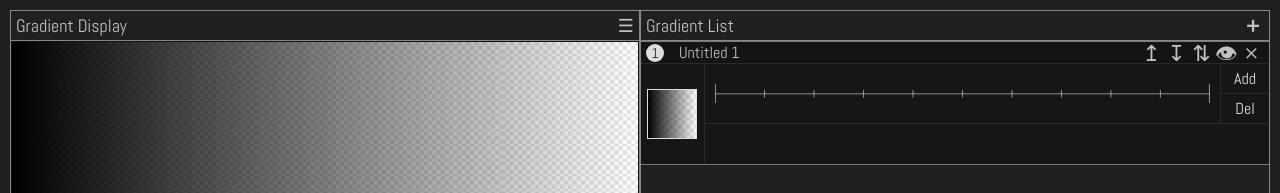
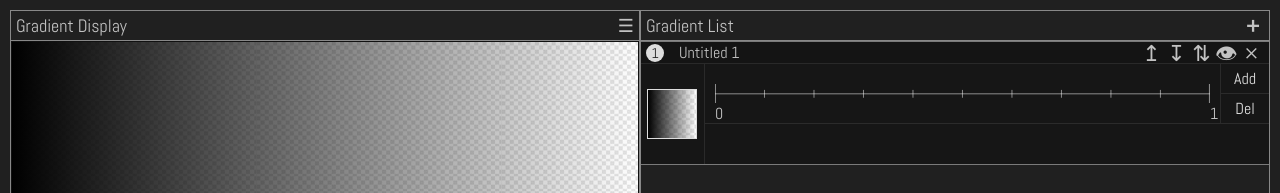
Before and after one commit to tschiboka/colorpicker, a React (Create React App) app: page / in a window 1280 px wide. Shown: the top 193 px of the page. Built offline with nearby package versions, Linux system fonts and the light colour scheme.

Commit message:
render thumbs if non repeating grad

```diff
--- a/src/Components/GradientField/GradientField.js
+++ b/src/Components/GradientField/GradientField.js
@@ -119,7 +119,7 @@ export default class GradientField extends Component {
                     </div>
 
                     <div className="GradientField__settings">
-                        <GradientSlider />
+                        <GradientSlider gradient={this.props.gradient} />
 
                         <div className="GradientField__button-box"></div>
                     </div>
--- a/src/Components/GradientSlider/GradientSlider.js
+++ b/src/Components/GradientSlider/GradientSlider.js
@@ -21,6 +21,21 @@ export default class GradientSlider extends Component {
 
 
 
+    renderThumbs() {
+        const getThumbPosition = colorStopAt => {
+            if (!this.props.gradient.repeating) return `${colorStopAt.stop}%`;
+        }
+
+        return this.props.gradient.colors.map((colorStop, i) => (
+            <div
+                key={`colorStopThumb${i}`}
+                style={{ left: getThumbPosition(colorStop) }}
+            >{i}</div>
+        ));
+    }
+
+
+
     render() {
         return (
             <div className="GradientSlider">
@@ -29,7 +44,9 @@ export default class GradientSlider extends Component {
 
                     <div className="GradientSlider__ruler-box">{this.renderRuler()}</div>
 
-                    <div className="GradientSlider__thumbs-box"></div>
+                    <div className="GradientSlider__thumbs-box">
+                        {this.renderThumbs()}
+                    </div>
                 </div>
 
                 <div className="GradientSlider__btn-box">
--- a/src/Components/GradientSlider/GradientSlider.scss
+++ b/src/Components/GradientSlider/GradientSlider.scss
@@ -15,7 +15,11 @@
             display: flex;
         }
         .GradientSlider__thumbs-box {
+            position: relative;
             height: 33.3%;
+            > div {
+                position: absolute;
+            }
         }
     }
     .GradientSlider__btn-box {
```
